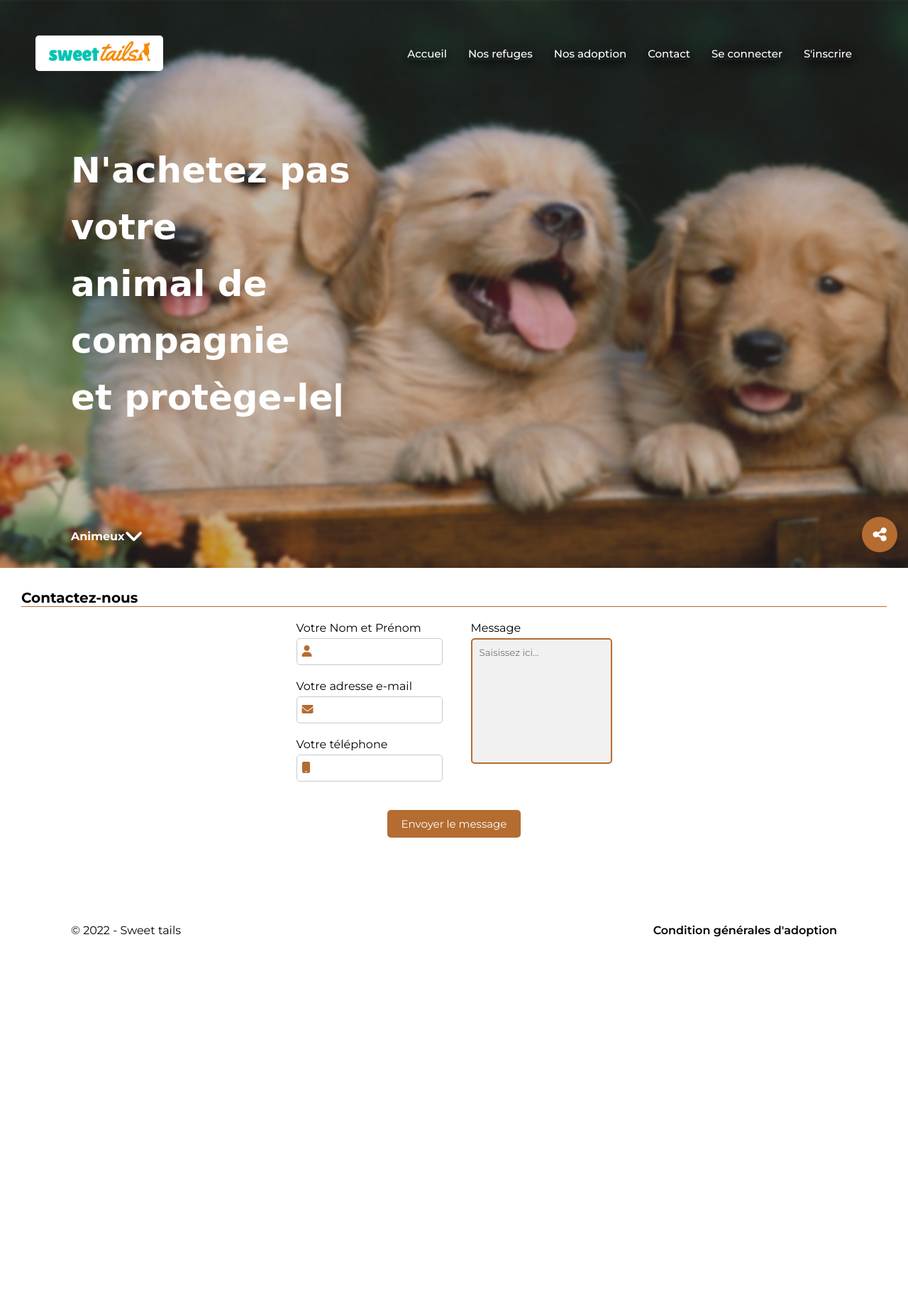
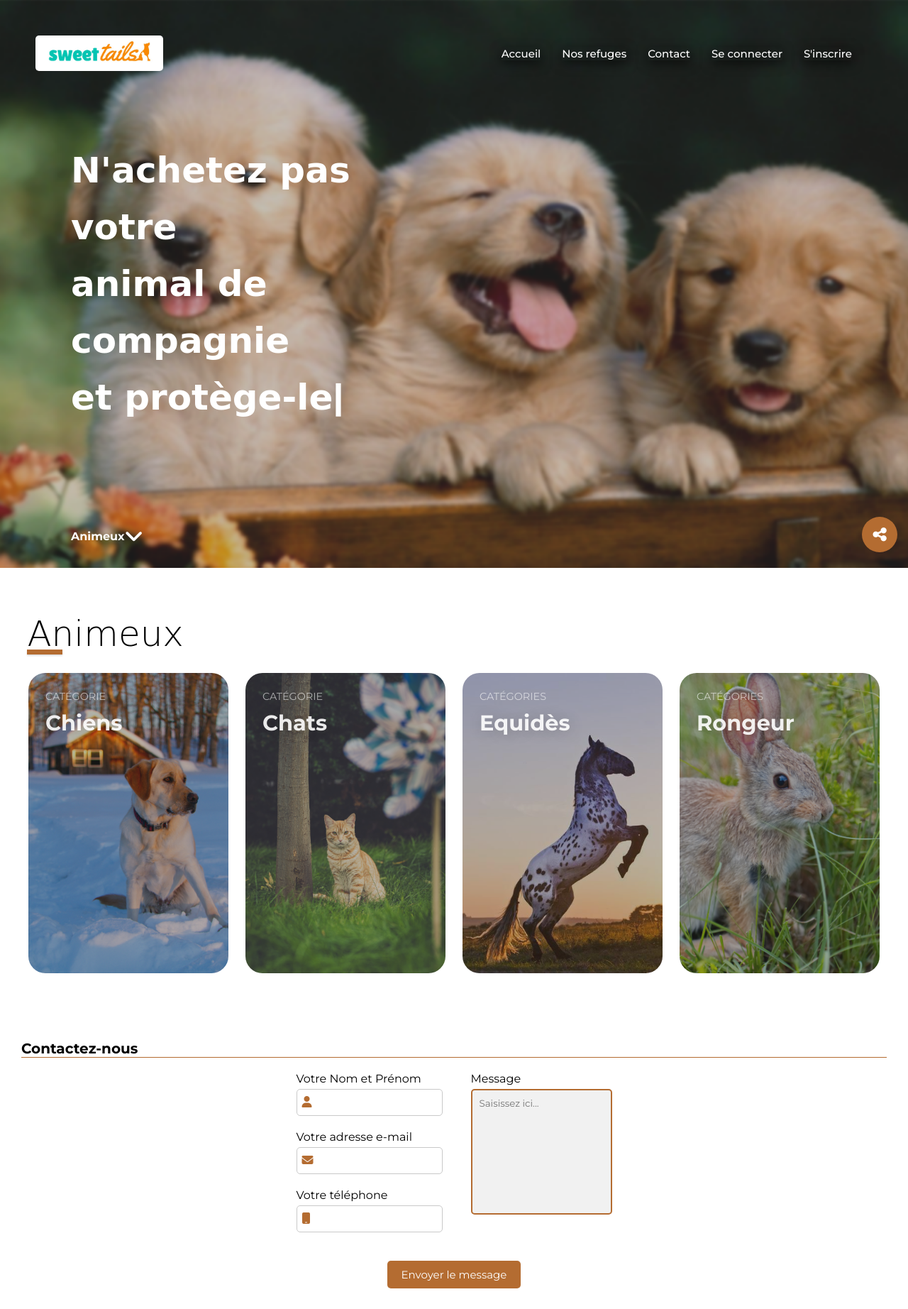
Before and after one commit to touXik/tpihm-l3, a PHP site: page / in a window 1280 px wide. Shown: the top 1844 px of the page at 71% size. Before the commit the page ends 1320 px from the top, so only its background shows below. Run offline with PHP 8.4, Linux system fonts and the light colour scheme; some libraries are stand-ins or nearby versions.

Commit message:
version10

```diff
--- a/css/anime.css
+++ b/css/anime.css
@@ -376,9 +376,8 @@
         font-size: 20px;
     }
 
+}
 
-
-}
 @media (max-width: 550px) {
 
     .logo {
--- a/css/styles.css
+++ b/css/styles.css
@@ -141,7 +141,98 @@
 
 
 /*---------------------------------------------------------------------------------------------------*/
+.animeux-contener{
+  margin-top: 5%;
+  margin-bottom: 5%;
+}
+.animeux-contener h1 {
+  position: relative;
 
+  font-family: "Abril Fatface", cursive;
+  font-size: 50px;
+  font-weight: 100;
+  margin-bottom: 2%;
+  margin-left: 3%;
+
+}
+
+.animeux-contener h1::before {
+  content: "";
+  position: absolute;
+  width: 50px;
+  height: 7px;
+  background: #b46c31;
+  bottom: 0;
+  box-shadow: 0 2px 2px #0000001F;
+}
+
+
+.cards {
+  margin: auto;
+  display: grid;
+  grid-template-columns: repeat(4, 1fr);
+  grid-gap: 24px;
+  max-width: 1200px;
+  width: 100%;
+
+
+}
+
+@media(max-width: 900px){
+  .cards {
+    grid-template-columns: repeat(2, 1fr);
+    width: 95%;
+  }
+}
+
+
+
+.card {
+  position: relative;
+  padding-bottom: 150%;
+
+
+}
+
+.card-background {
+  background-size: cover;
+  background-position: center;
+  border-radius: 24px;
+  filter: brightness(0.75) saturate(1.2) contrast(0.85);
+  position: absolute;
+  left: 0;
+  right: 0;
+  top: 0;
+  bottom: 0;
+  transform-origin: center;
+  transition: .2s;
+}
+
+.card:hover .card-background {
+  transform: scale(1.05) translateZ(0);
+}
+
+.cards:hover > .card:not(:hover) .card-background {
+  filter: brightness(0.5) saturate(0) contrast(1.2) blur(20px);
+}
+.card-content {
+  padding: 24px;
+  position: absolute;
+  font-family: "Abril Fatface", cursive;
+}
+
+.card-content p {
+  color: rgba(255, 255, 255, .6);
+  font-size: .9rem;
+  margin-bottom: 10px;
+  text-transform: uppercase;
+}
+
+.card-content h3 {
+  color: rgba(255, 255, 255, .9);
+  font-size: 1.9rem;
+  text-shadow: 2px 2px 20px rgba(0,0,0,0.2);
+}
 
 
 
--- a/index.html
+++ b/index.html
@@ -24,9 +24,7 @@
                 <li>
                     <a href="#" data-text="Nos refuges">Nos refuges</a>
                 </li>
-                <li>
-                    <a href="html/anime.html" data-text="Nos adoption">Nos adoption</a>
-                </li>
+
                  <li>
                     <a href="#contact" data-text="Contact">Contact</a>
                 </li>
@@ -44,7 +42,7 @@
         <div class="landing">
             <h1 class="big-title">N'achetez pas votre <br> animal de compagnie<br> <span class="texte"></span> </h1>
 
-            <a href="#footer" class="delivery-link">
+            <a href="#animeux" class="delivery-link">
             <span class="scroll-text" data-text="Animeux">Animeux</span>
             <i class="scroll-icon fas fa-angle-down"></i>
             </a>
@@ -55,7 +53,44 @@
     </section>
 <!------------------------------------------------------------------------------------------------------>
 
+<section id="animeux" class="animeux-contener">
 
+   <h1>Animeux</h1>
+<div class="cards">
+
+    <a href="/html/chiens.html" class="card">
+      <div class="card-background" style="background-image: url(/images/categorie/chiens.jpg)"></div>
+      <div class="card-content">
+        <p>Catégorie</p>
+        <h3>Chiens</h3>
+      </div>
+    </a>
+
+    <a href="/html/chats.html" class="card">
+      <div class="card-background" style="background-image: url(/images/categorie/chats.jpg)"></div>
+      <div class="card-content">
+        <p>Catégorie</p>
+        <h3>Chats</h3>
+      </div>
+    </a>
+
+    <a href="#" class="card">
+      <div class="card-background" style="background-image: url(/images/categorie/équidés.jpeg)"></div>
+      <div class="card-content">
+        <p>Catégories</p>
+        <h3>Equidès</h3>
+      </div>
+    </a>
+
+    <a href="#" class="card">
+      <div class="card-background" style="background-image: url(/images/categorie/rongeur.jpg)"></div>
+      <div class="card-content">
+        <p>Catégories</p>
+        <h3>Rongeur</h3>
+      </div>
+    </a>
+  </div>
+</section>
 <!------------------------------------------------------------------------------------------------------>
 
 
```
Also changed, not shown: html/chats.html (renamed from html/anime.html, +1 -47 lines), html/chiens.html (added, +104 -0 lines), images/categorie/chats.jpg (added), images/categorie/chiens.jpg (added), images/categorie/rongeur.jpg (added), images/categorie/équidés.jpeg (added).
